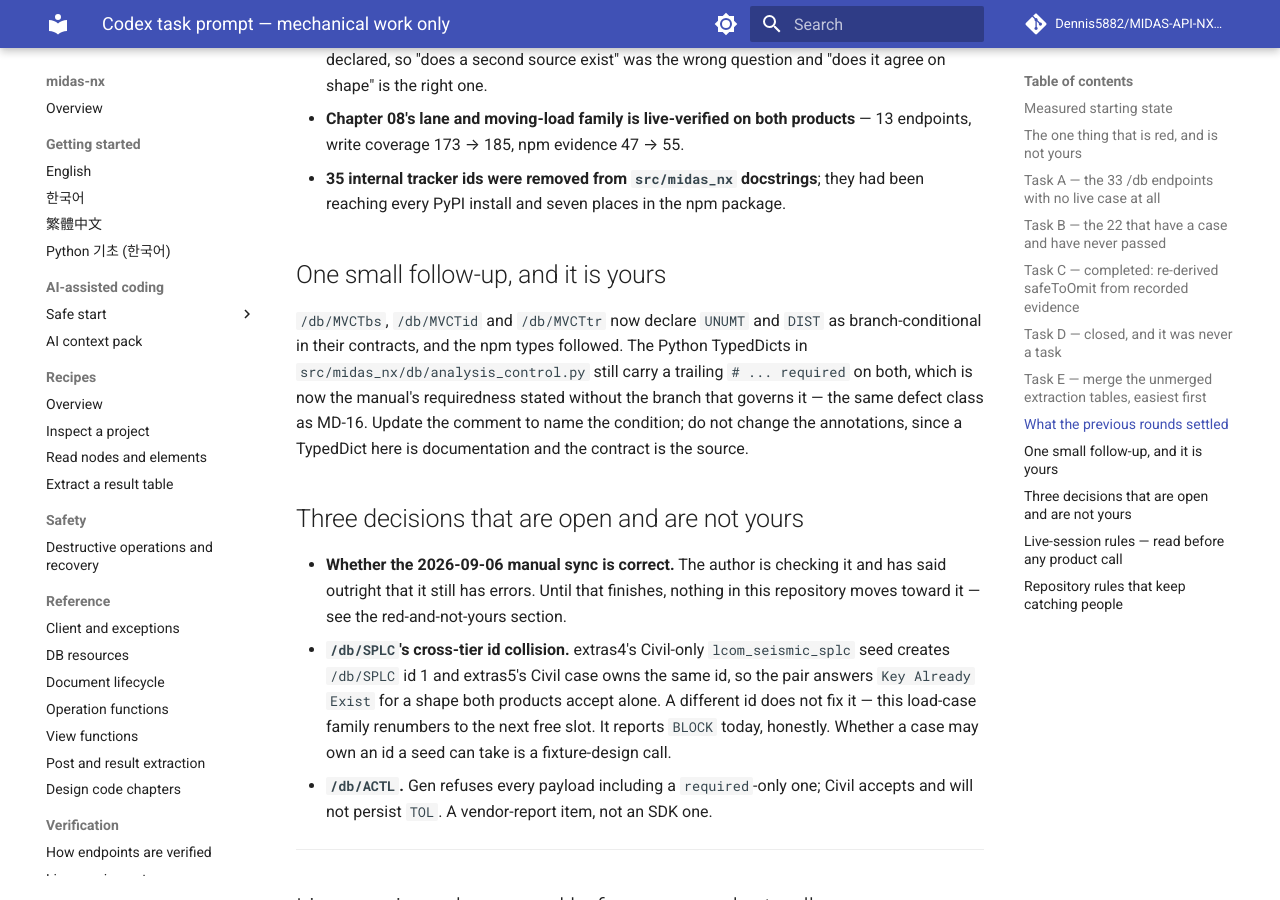
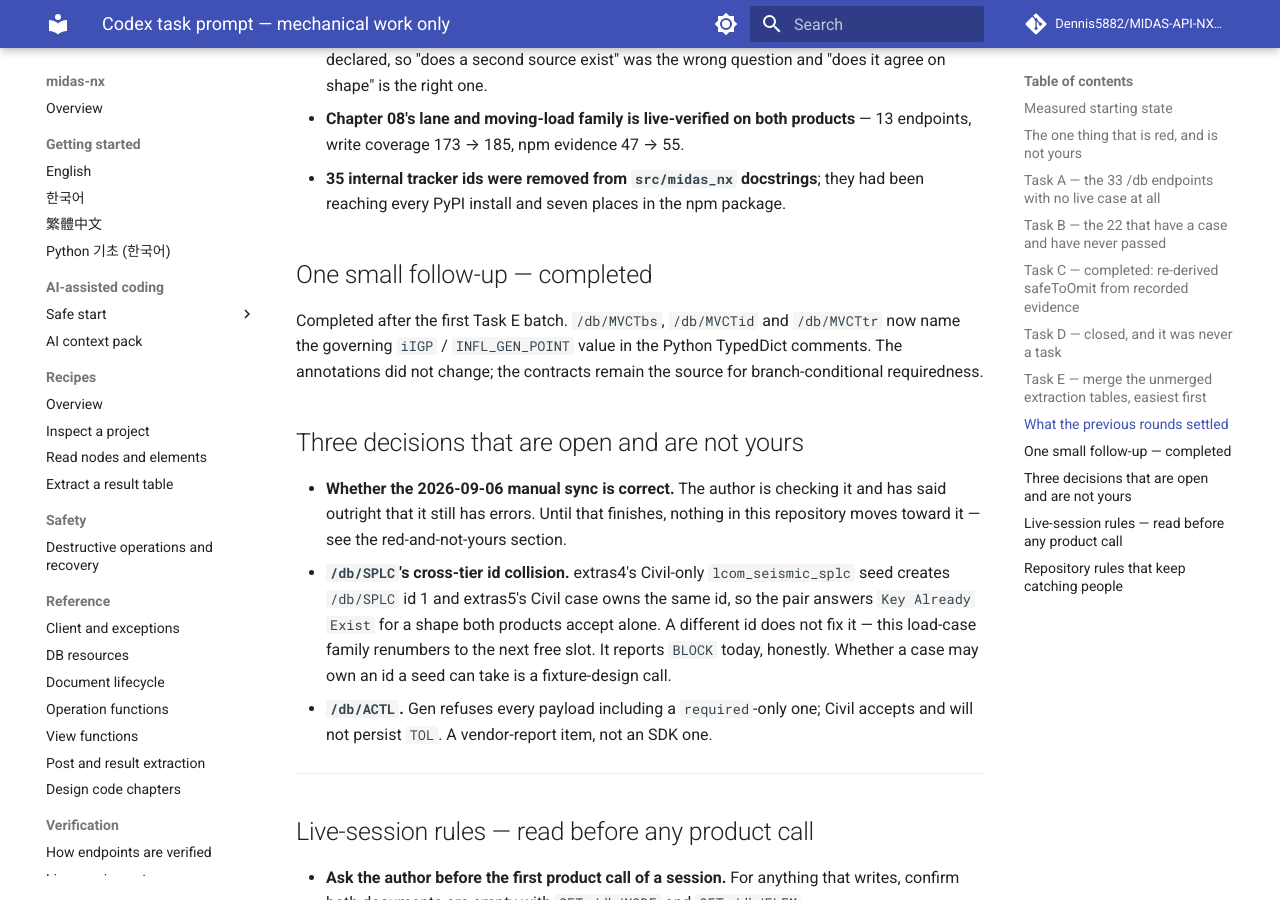
Before and after one commit to Dennis5882/MIDAS-API-NX-SDK, an MkDocs documentation site: the page built from docs/codex_handoff_prompt.md, in a window 1280 px wide and 900 px high, scrolled down 7581 px. Built offline with MkDocs 1.6.1 and Material for MkDocs 9.7.7, drawn with Linux system fonts in a browser that asks for light colours; comment, search, counter and statistics services are not loaded.

Commit message:
docs(python): qualify moving-load required fields
Keep the total=False TypedDict annotations unchanged while making their field comments carry the same selector conditions as the contracts. This prevents branch-required members from reading as unconditionally required.

```diff
--- a/docs/codex_handoff_prompt.md
+++ b/docs/codex_handoff_prompt.md
@@ -330,15 +330,12 @@
 - **35 internal tracker ids were removed from `src/midas_nx` docstrings**; they
   had been reaching every PyPI install and seven places in the npm package.
 
-## One small follow-up, and it is yours
+## One small follow-up — completed
 
-`/db/MVCTbs`, `/db/MVCTid` and `/db/MVCTtr` now declare `UNUMT` and `DIST` as
-branch-conditional in their contracts, and the npm types followed. The Python
-TypedDicts in `src/midas_nx/db/analysis_control.py` still carry a trailing
-`# ... required` on both, which is now the manual's requiredness stated without
-the branch that governs it — the same defect class as MD-16. Update the comment
-to name the condition; do not change the annotations, since a TypedDict here is
-documentation and the contract is the source.
+Completed after the first Task E batch. `/db/MVCTbs`, `/db/MVCTid` and
+`/db/MVCTtr` now name the governing `iIGP` / `INFL_GEN_POINT` value in the
+Python TypedDict comments. The annotations did not change; the contracts remain
+the source for branch-conditional requiredness.
 
 ## Three decisions that are open and are not yours
 
```
Also changed, not shown: 1 other file.
